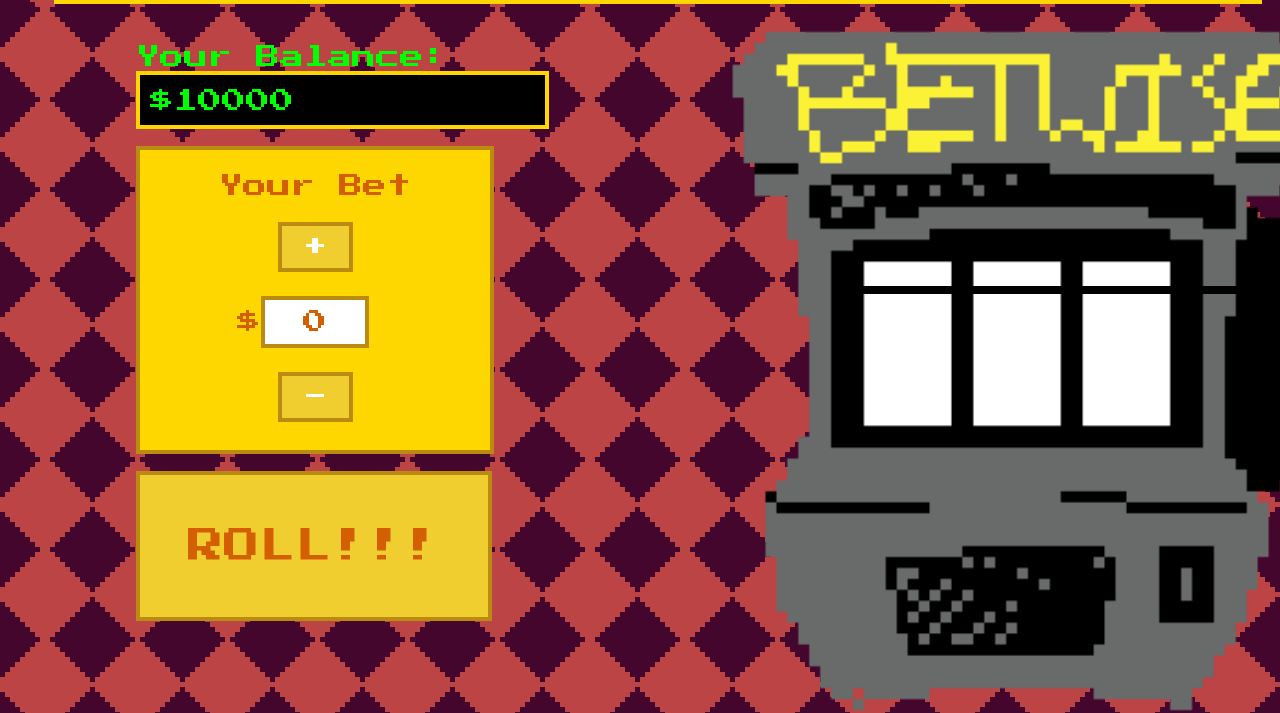
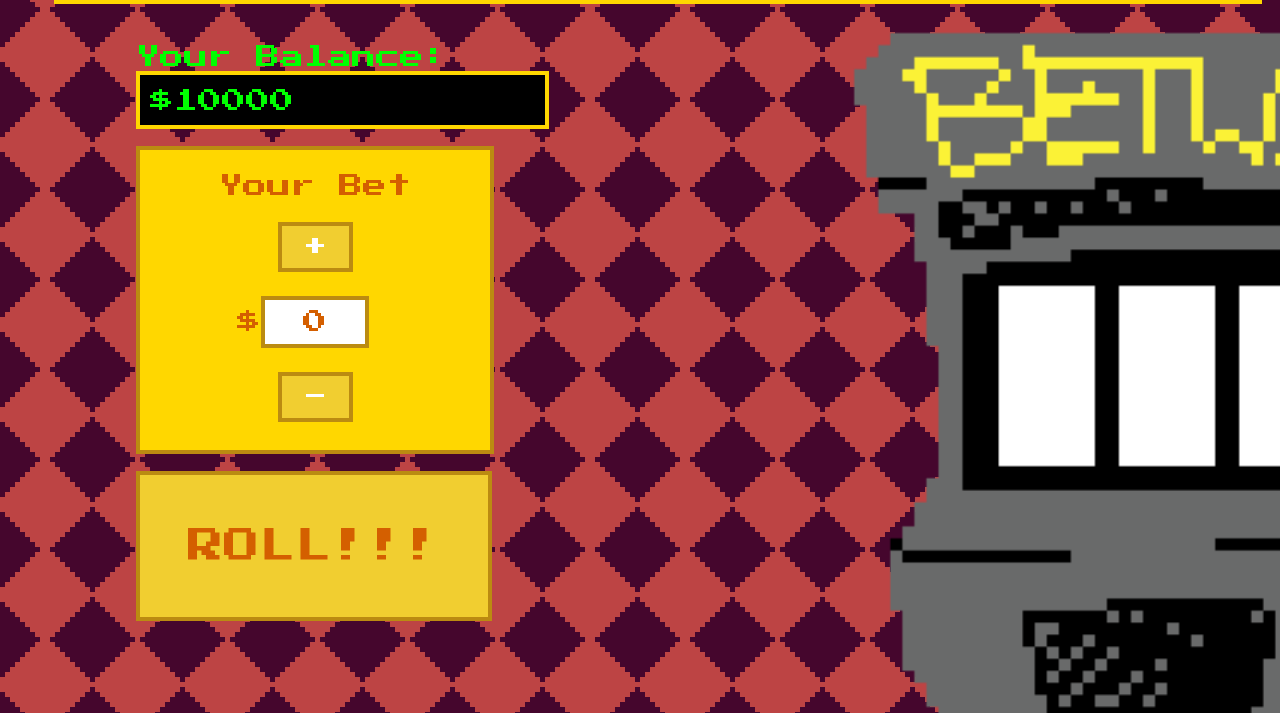
Before and after one commit to JessicaY33/Betwise_WebTest, a plain HTML site: page index.html in a window 1280 px wide. Shown: the part 87-800 px from the top of the page. Drawn offline with Linux system fonts and the light colour scheme.

Commit message:
Update style.css

```diff
--- a/style.css
+++ b/style.css
@@ -114,6 +114,8 @@ img
 {
     width: 100px;
     height: 100px;
+
+    float: center;
 }
 
 #SlotSection
@@ -123,7 +125,6 @@ img
 
     width: 75%;
     margin-left: auto;
-    margin-right: 15%;
 }
 
 #SlotMachine
@@ -139,7 +140,7 @@ img
 
     padding-left: 50px;
     margin-bottom: auto;
-    width: 700px;
+    width: 770px;
 }
 
 #SlotResults
@@ -150,18 +151,17 @@ img
     width: 400px;
 
     margin-right: auto;
-    margin-left: 26.5%;
+    margin-left: 28%;
 
-    top: -435px;
-
-    border: 4px solid black;
+    top: -465px;
 
     z-index: 2;
 }
 
 #SlotResult2
 {
-    padding-left: -10px;
+    padding-left: 3px;
+    padding-right: 5px;
 }
 
 #BalanceSection
```
